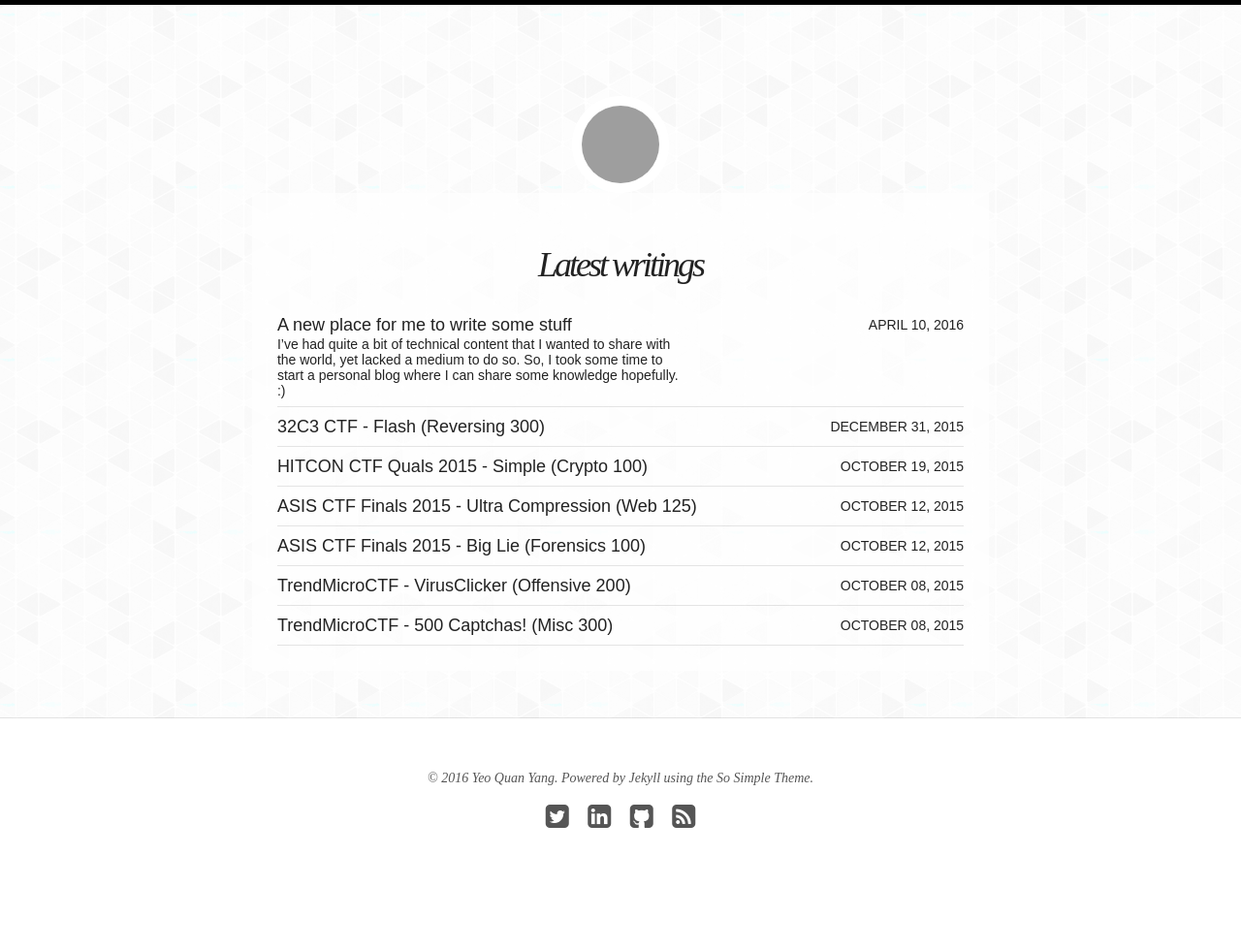
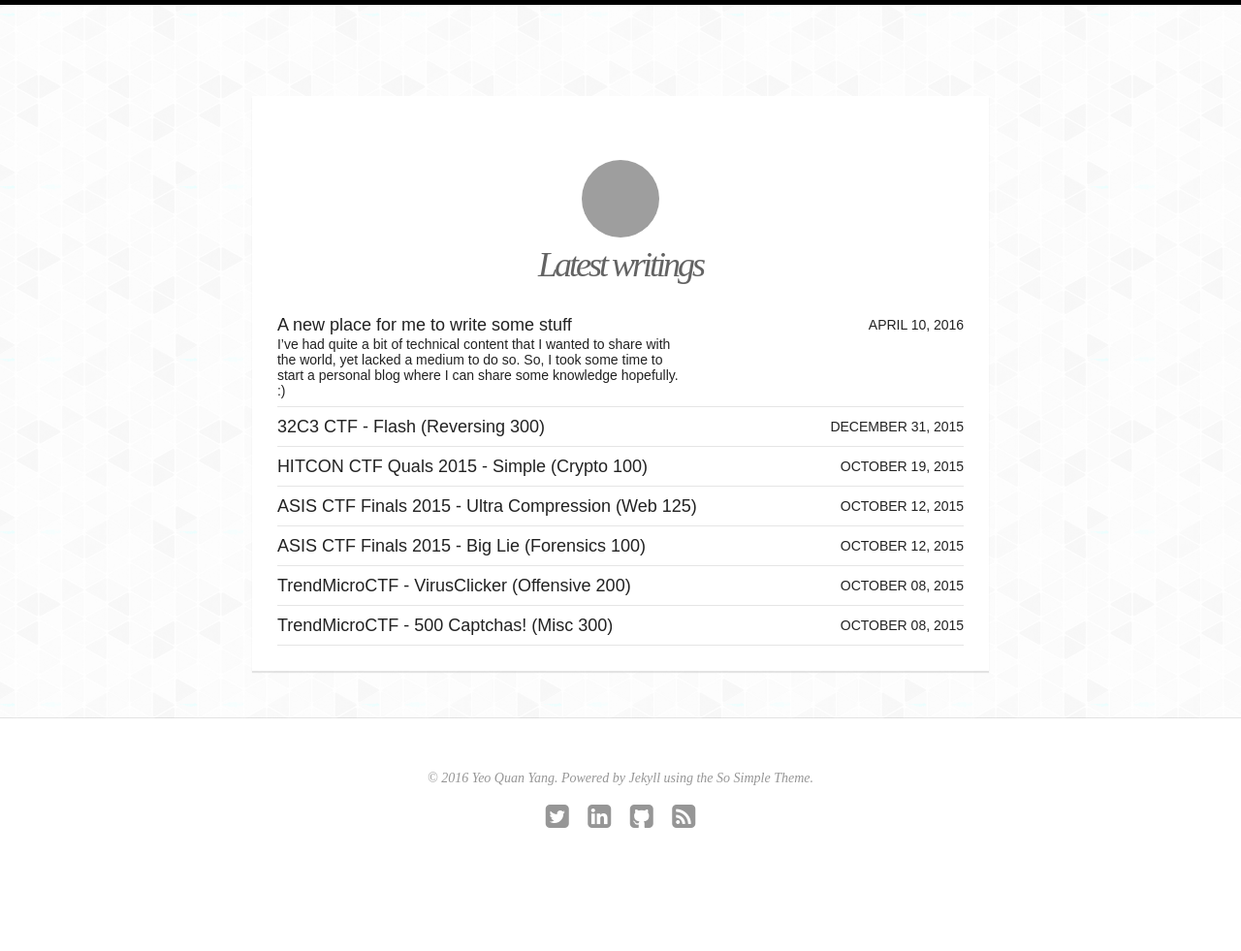
Before and after one commit to quanyang/quanyang.github.io, a Jekyll site: the page built from index.html, in a window 1280 px wide. Shown: the whole page at 97% size. Built offline with Jekyll 4.4.1, drawn with Linux system fonts in a browser that asks for light colours; nearby versions of some CDN libraries; grey boxes are pictures that could not be loaded.

Commit message:
update to looks

```diff
--- a/_includes/navigation.html
+++ b/_includes/navigation.html
@@ -24,9 +24,7 @@
 </header><!-- /.masthead -->
 {% else %}<header class="masthead">
 <div class="wrap">
-	{% if page.layout == "page" %}
-	<a href="{{ site.url }}/" class="site-logo" rel="home" title="{{ site.title }}"><img src="{{ site.logo }}" width="10" height="10" alt="{{ site.title }} logo" class="animated fadeInDown" style="border 10px solid white;"></a>
-	{% endif %}
+
 </div>
 </header><!-- /.masthead -->{% endif %}
 
--- a/_layouts/page.html
+++ b/_layouts/page.html
@@ -16,7 +16,10 @@
       {% if page.image.feature %}<img src="{{ site.url }}/images/{{ page.image.feature }}" class="entry-feature-image" alt="{{ page.title }}" {% if site.logo == null %}style="margin-top:0;"{% endif %}>{% if page.image.credit %}<p class="image-credit">Photo Credit: <a href="{{ page.image.creditlink }}">{{ page.image.credit }}</a></p>{% endif %}{% endif %}
       <div class="entry-wrapper">
         <header class="entry-header">
-        <h1 class="entry-title">{% if page.headline %}{{ page.headline }}{% else %}{{ page.title }}{% endif %}</h1>
+          <h1 class="entry-title">{% if page.layout == "page" %}
+            <a href="{{ site.url }}/" class="site-logo" rel="home" title="{{ site.title }}"><img src="{{ site.logo }}" width="10" height="10" alt="{{ site.title }} logo" class="animated fadeInDown" style="border 10px solid white;"></a></br>
+            {% endif %}
+            {% if page.headline %}{{ page.headline }}{% else %}{{ page.title }}{% endif %}</h1>
           </header>
           <div class="entry-content">
             {{ content }}
--- a/_sass/_page.scss
+++ b/_sass/_page.scss
@@ -92,9 +92,15 @@ span + .entry-title {
 
 /* page/post wrapper */
 
+.entry,.hentry {
+    .entry-wrapper {
+        box-shadow: 0 2px 1px rgba(0,0,0,0.1);
+    }
+}
+
 .entry-wrapper {
 	@include outer-container;
-    background:rgba(255,255,255,0.7);
+    background:rgba(255,255,255,1);
 	margin-top: 0;
 	margin-bottom: 3em;
     padding: $gutter;
--- a/_sass/_variables.scss
+++ b/_sass/_variables.scss
@@ -20,7 +20,7 @@ body {
 
 // COLORS =====================================================
 $body-color         : #fff;
-$text-color         : #222;
+$text-color         : #636363;
 $base-color         : #343434;
 $comp-color         : spin($base-color, 180);
 $border-color       : #ddd;
```
Lines whose indentation alone changed are shown as unchanged.
